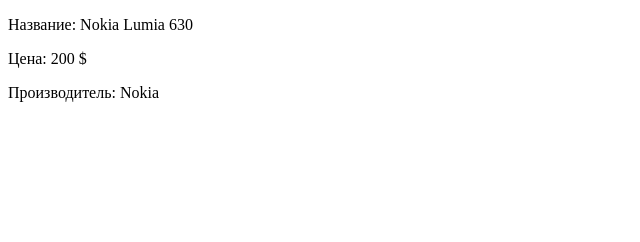
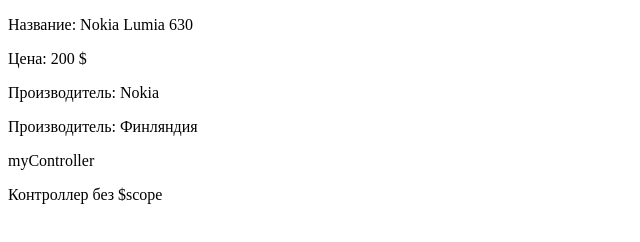
Before and after one commit to Vitalik1995Rikov/angularJS-metanit-, a plain HTML site: page app/index.html in a window 1280 px wide. Shown: the whole page, without its empty margins (0-640 px from the left). Drawn offline with nearby package versions, Linux system fonts and the light colour scheme.

Commit message:
контроллеры

```diff
--- a/app/index.html
+++ b/app/index.html
@@ -7,10 +7,20 @@
     <title>angular</title>
 </head>
 <body>
+
     <div ng-controller="phoneController">
         <p>Название: {{phone.name}}</p>
         <p>Цена: {{phone.price}} $</p>
         <p>Производитель: {{phone.company.name}}</p>
     </div>
+
+    <div ng-controller="phoneController">
+        <p>Производитель: {{phone.company.country}}</p>
+    </div>
+
+    <div ng-controller='myController as myCtrl'>
+        <p>{{myCtrl.message}}</p>
+        <p>{{myCtrl.text}}</p>
+    </div>
 </body>
 </html>
--- a/app/script.js
+++ b/app/script.js
@@ -1,6 +1,7 @@
 let myApp=angular.module('myApp', []);
+
+
 myApp.controller('phoneController', function($scope) {
-
   $scope.phone = {
         name: 'Nokia Lumia 630',
         year: 2014,
@@ -11,3 +12,9 @@
         }
     }
 });
+
+
+myApp.controller('myController', function() {
+    this.message ='myController';
+    this.text ='Контроллер без $scope';
+});
```
